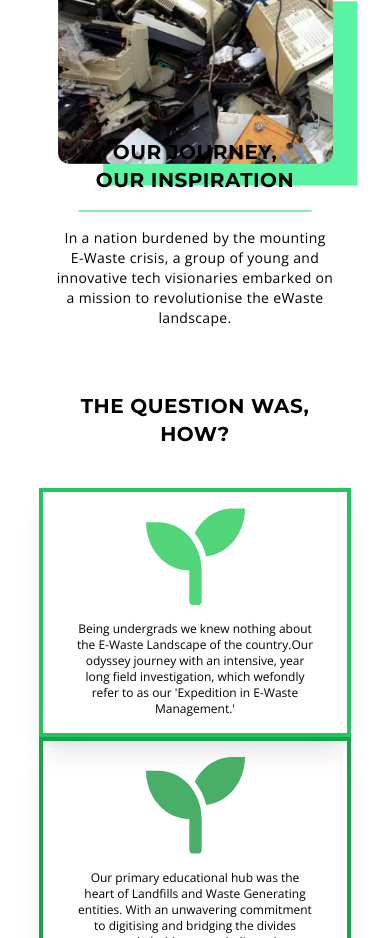
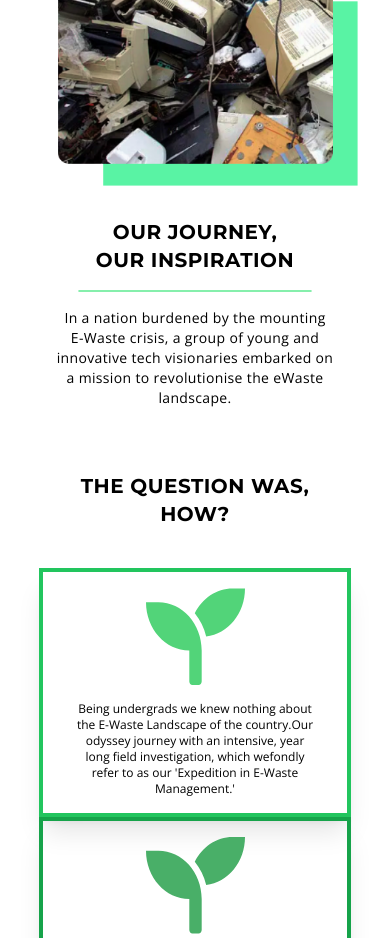
Before and after one commit to rewayy/Reway_final, a React (Vite) app: page / in a window 390 px wide. Shown: the part 1040-1978 px from the top of the page. Built offline with nearby package versions, Linux system fonts and the light colour scheme; a web font is replaced by a local one.

Commit message:
modified OurJourney.jsx

```diff
--- a/src/components/OurJourney.jsx
+++ b/src/components/OurJourney.jsx
@@ -13,7 +13,7 @@ export const OurJourney = () => {
                     <img src={wasteImage}  alt="" />
                 </div>
                 {/* col-2 */}
-                <div className=' flex flex-col justify-center  -mt-20  rounded-lg items-center'>
+                <div className=' flex flex-col justify-center  md:-mt-20  rounded-lg items-center'>
                     <div className='flex flex-col items-center  '>
                        <h1 className='text-black'>OUR JOURNEY,<br /> OUR INSPIRATION</h1>
                         <div className='md:w-[22vw] w-[60vw] rounded-full border mt-4 text-center border-green-300'></div>
```
